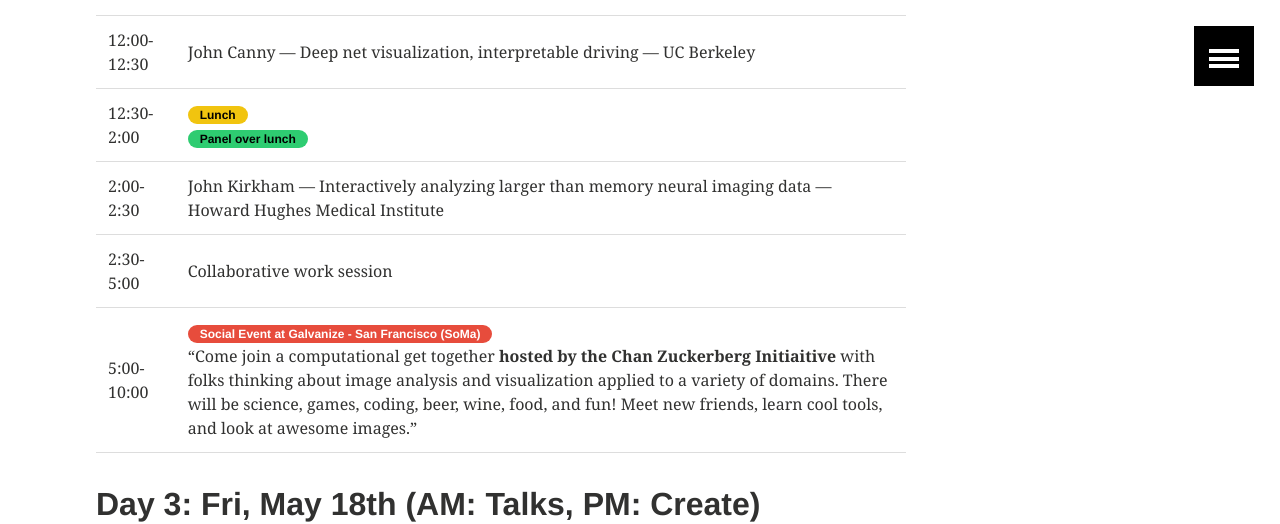
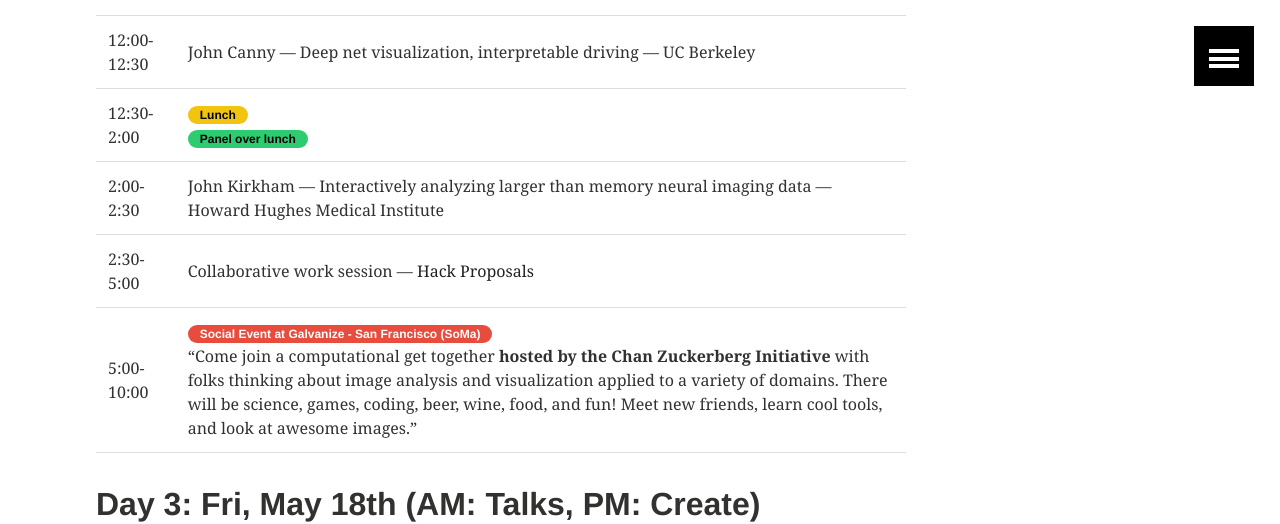
Before and after one commit to imagexd/imagexd.github.io, a Jekyll site: the page built from programs/imagexd2018.md, in a window 1280 px wide and 1400 px high, scrolled down 1899 px. Shown: the top 524 px of the window. Built offline with Jekyll 4.4.1, drawn with Linux system fonts in a browser that asks for light colours; some of the changed text lies outside the part shown.

Commit message:
hack proposals

```diff
--- a/programs/imagexd2018.md
+++ b/programs/imagexd2018.md
@@ -58,8 +58,8 @@ image:
 | 12:30-2:00  | <span class="badge warning">Lunch</span> <br/> <span class="badge success">Panel over lunch</span> |
 |----
 | 2:00-2:30   | John Kirkham --- Interactively analyzing larger than memory neural imaging data --- Howard Hughes Medical Institute|
-| 2:30-5:00   | Collaborative work session |
-| 5:00-10:00   | <span class="badge danger">Social Event at Galvanize - San Francisco (SoMa)</span> <br/> “Come join a computational get together **hosted by the Chan Zuckerberg Initiaitive** with folks thinking about image analysis and visualization applied to a variety of domains. There will be science, games, coding, beer, wine, food, and fun! Meet new friends, learn cool tools, and look at awesome images.” |
+| 2:30-5:00   | Collaborative work session --- <a href="https://public.etherpad-mozilla.org/p/ImageXD2018"> Hack Proposals</a>|
+| 5:00-10:00   | <span class="badge danger">Social Event at Galvanize - San Francisco (SoMa)</span> <br/> “Come join a computational get together **hosted by the Chan Zuckerberg Initiative** with folks thinking about image analysis and visualization applied to a variety of domains. There will be science, games, coding, beer, wine, food, and fun! Meet new friends, learn cool tools, and look at awesome images.” |
 
 
 ## Day 3: Fri, May 18th (AM: Talks, PM: Create)
@@ -82,7 +82,7 @@ image:
 | 12:00-12:30 | Deep Ganguli --- Starfish: A Python library for Image Based Transcriptomics --- Chan Zuckerberg Initiative |
 |----
 | 12:30-2:00  | <span class="badge warning">Lunch</span> <br/> <span class="badge success">Panel over lunch</span> |
-| 2:00-4:45   | Collaborative work session |
+| 2:00-4:45   | Collaborative work session --- <a href="https://public.etherpad-mozilla.org/p/ImageXD2018"> Hack Proposals</a>|
 | 4:45-5:00   | Closing Remarks |
 
 <a class="btn"> Registration is closed </a>
```
